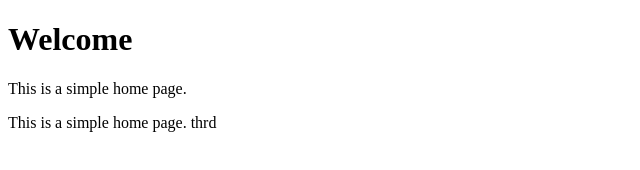
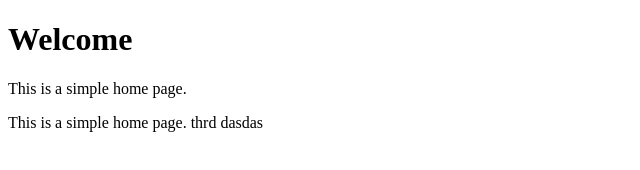
Before and after one commit to D-Gao/git-skills, a plain HTML site: page index.html in a window 1280 px wide. Shown: the full height of the page, 0-640 px from the left. Drawn offline with Linux system fonts and the light colour scheme.

```diff
--- a/index.html
+++ b/index.html
@@ -8,6 +8,6 @@
   <body>
     <h1>Welcome</h1>
     <p>This is a simple home page.</p>
-    <p>This is a simple home page. thrd</p>
+    <p>This is a simple home page. thrd dasdas</p>
   </body>
 </html>
```
